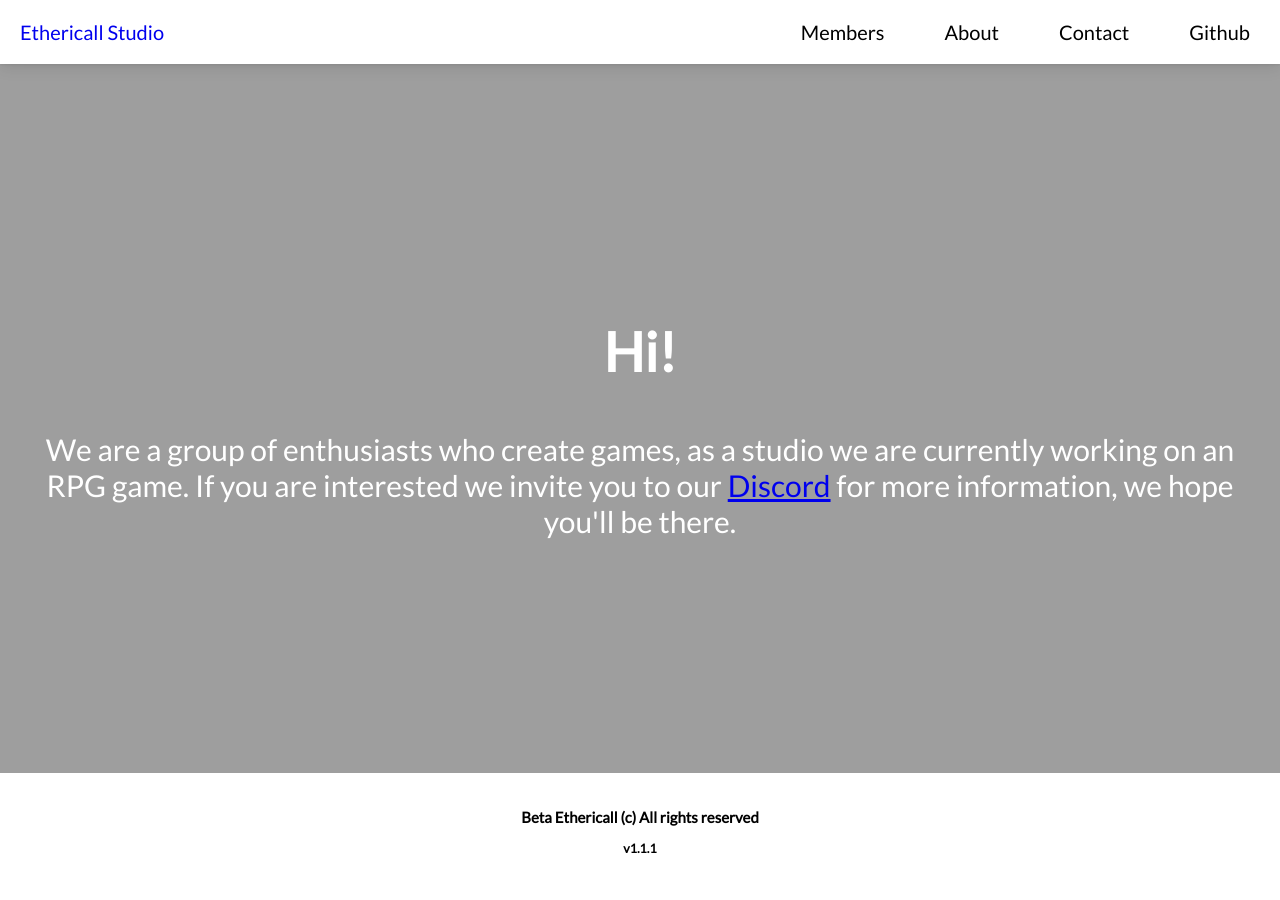
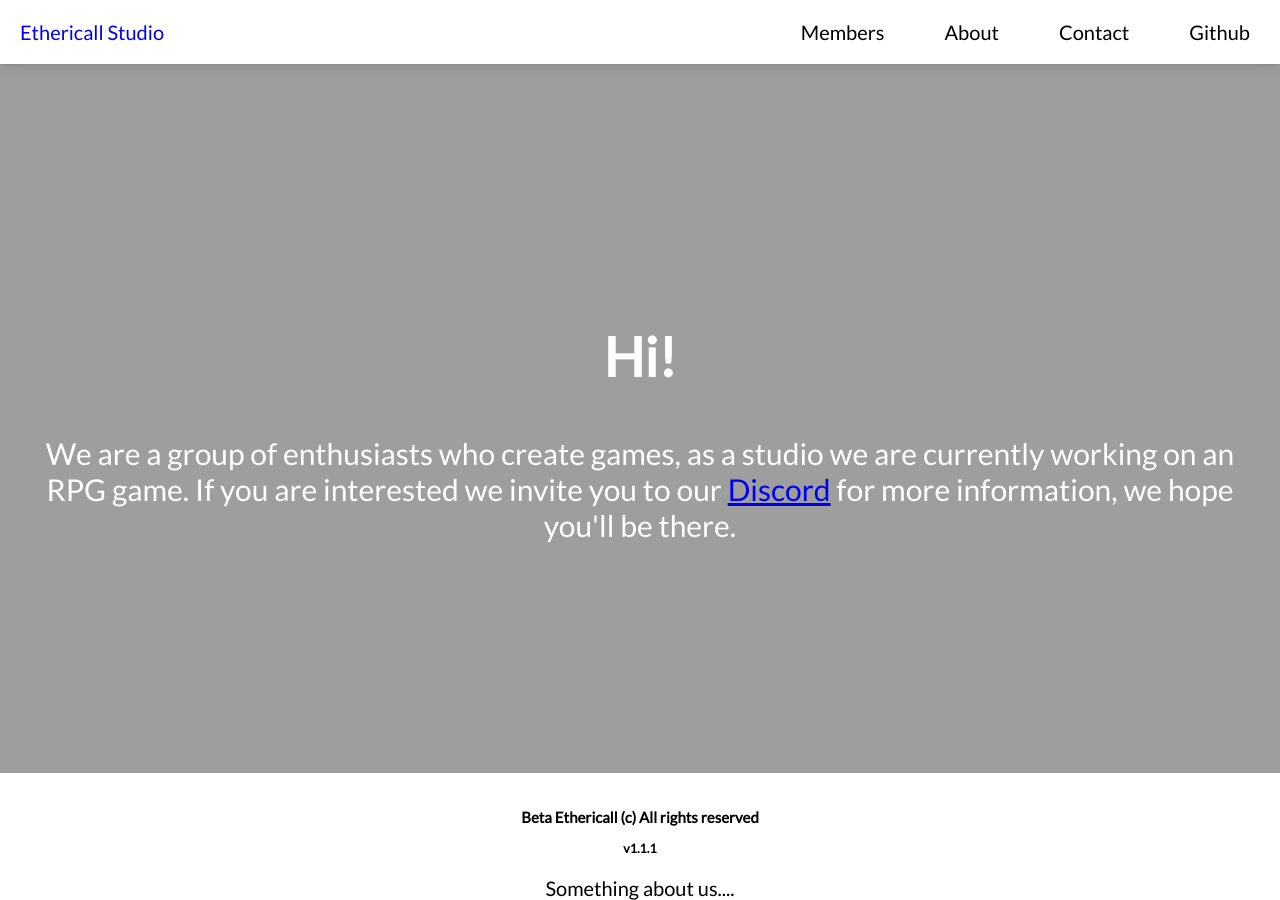
Before and after one commit to Ethericall-Studio/ethericall-studio.github.io, a Jekyll site: the page built from index.html, in a window 1280 px wide and 900 px high, scrolled down 24 px. Built offline with Jekyll 4.4.1, drawn with Linux system fonts in a browser that asks for light colours; before the commit the page ends 900 px from its top, so only the background shows below that.

Commit message:
Update index.html

```diff
--- a/index.html
+++ b/index.html
@@ -1,10 +1,13 @@
 ---
 layout: "default"
 ---
-<div class="hero-section">
+<section class="hero-section">
 <div class="hero-grid">
 <h1 class="hero-title">Hi!</h1>
 <p class="hero-title2">We are a group of enthusiasts who create games, as a studio we are currently working on an RPG game. {% if site.discord %}If you are interested
 we invite you to our <a href="{{ site.baseurl }}/discord">Discord</a> for more information, we hope you'll be there. {% endif %}</p>
 </div>
-</div>
+</section>
+<section class="about">
+Something about us....
+</section>
```
